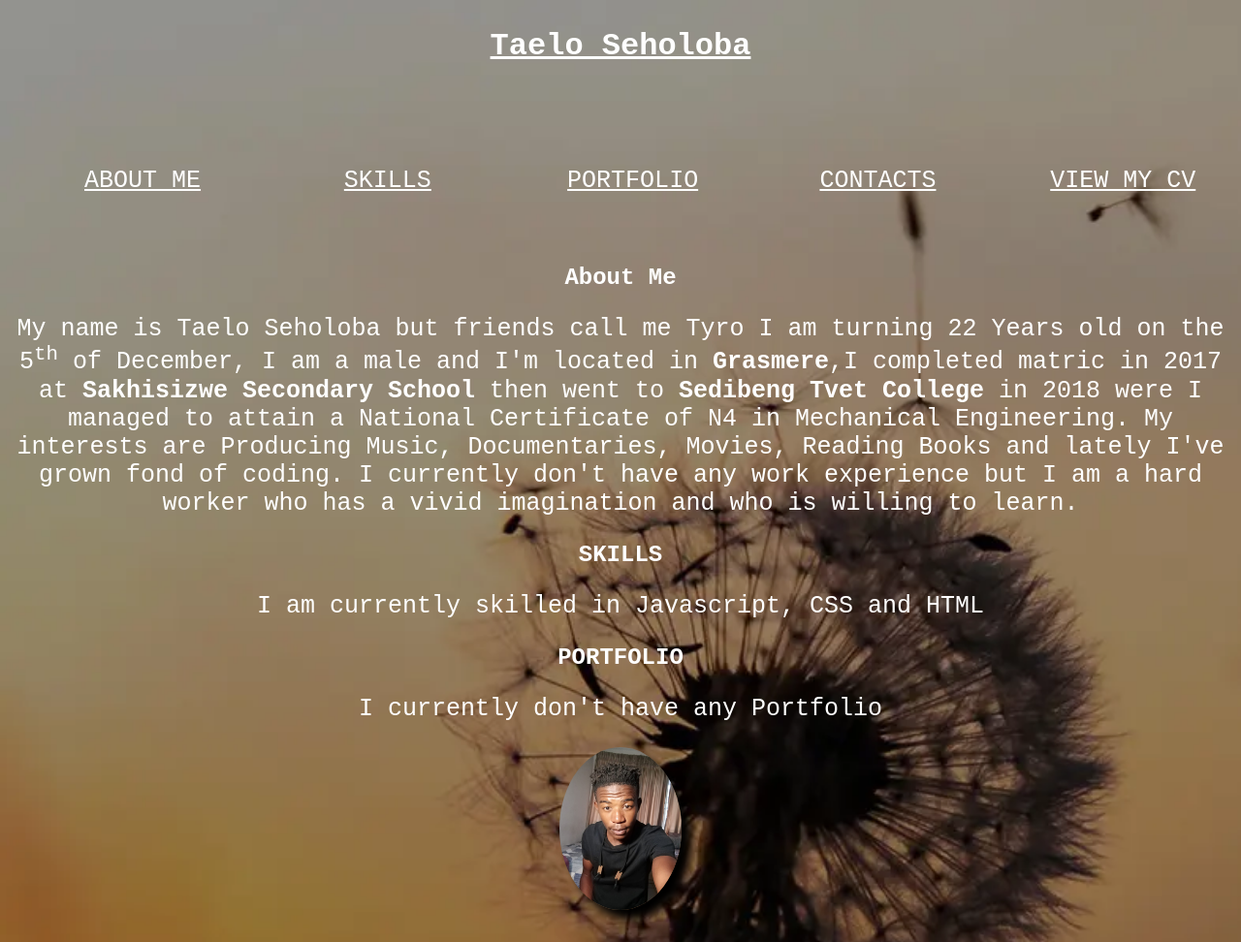
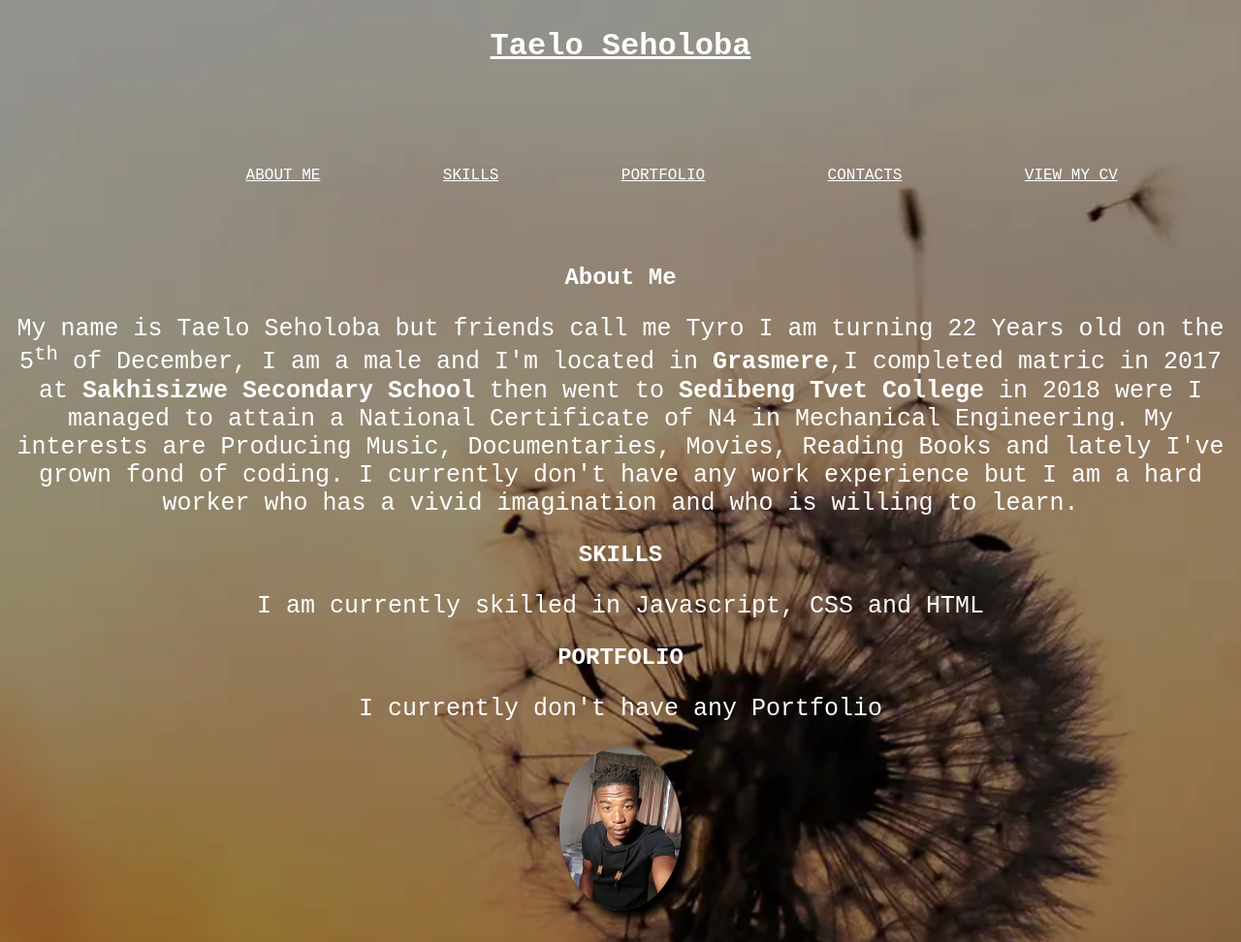
Before and after one commit to TaeloSeholoba/TaeloSeholoba.github.io, a plain HTML site: page index.html in a window 1280 px wide. Shown: the top 972 px of the page at 97% size. Drawn offline with Linux system fonts and the light colour scheme; a web font is replaced by a local one.

Commit message:
website update

```diff
--- a/index.html
+++ b/index.html
@@ -14,15 +14,13 @@
             font-family: "Bebas Neue", monospace;
         }
 
-        p,
-        a {
+        p {
             font-size: 25px;
         }
-
-        nav {
-            display: grid;
-            grid-template-columns: 1fr 1fr 1fr 1fr 1fr;
-        }
+        /* nav {
+            text-align: justify;
+            width: 100%;
+        }*/
 
         .container {
             display: grid;
```
Also changed, not shown: icons8-github-100.png (added).
